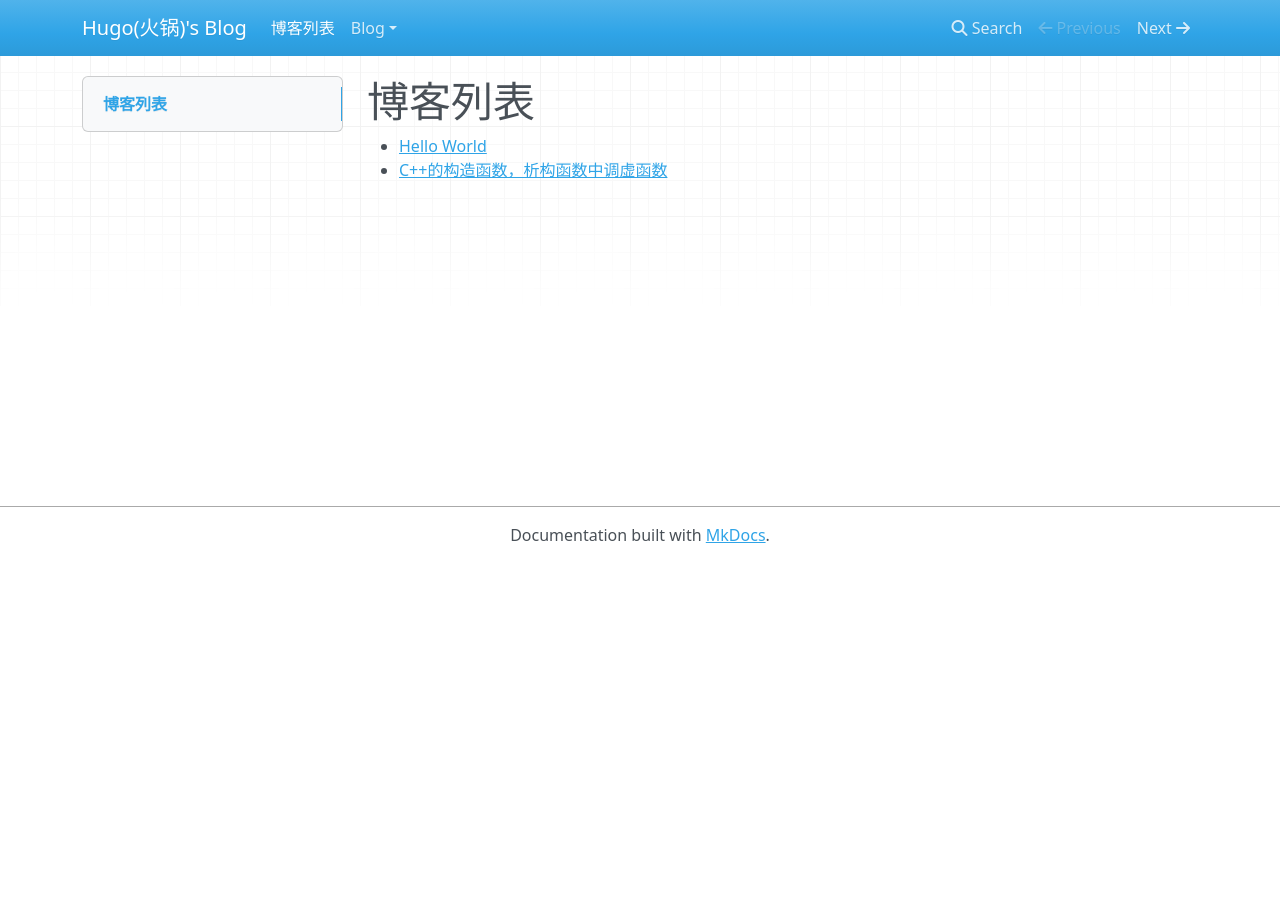
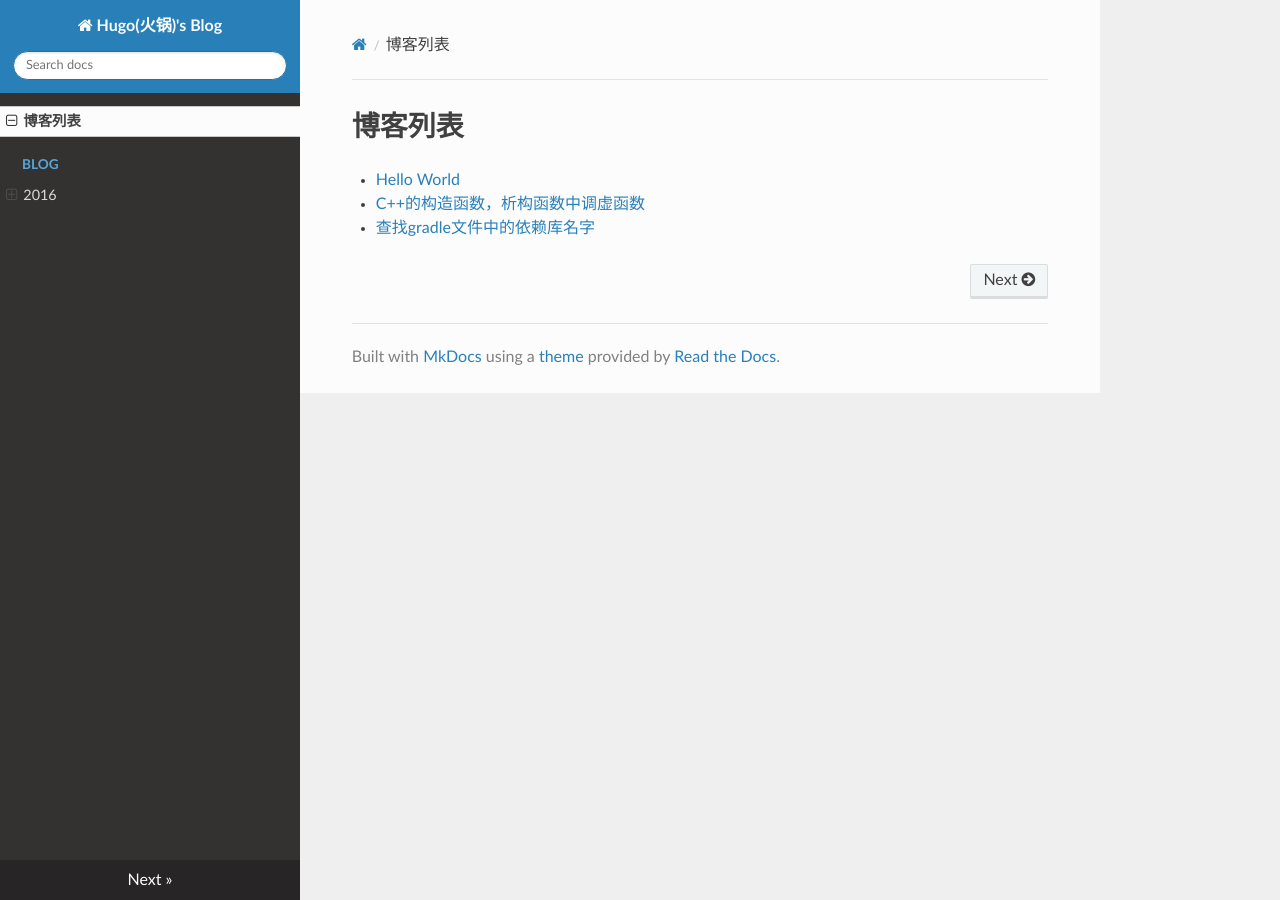
Before and after one commit to hugoxyz/blog, an MkDocs documentation site: the page built from docs/index.md, in a window 1280 px wide. Built offline with MkDocs 1.6.1, drawn with Linux system fonts in a browser that asks for light colours; nearby versions of some CDN libraries.

Commit message:
add article - find depences in gradle

```diff
--- a/docs/index.md
+++ b/docs/index.md
@@ -1,5 +1,6 @@
 
 # 博客列表
 
-* [Hello World](./blog/1.md)
-* [C++的构造函数，析构函数中调虚函数](./blog/2.md)
+* [Hello World](./blog/2016/5/1.md)
+* [C++的构造函数，析构函数中调虚函数](./blog/2016/5/2.md)
+* [查找gradle文件中的依赖库名字](./blog/2016/5/3.md)
--- a/mkdocs.yml
+++ b/mkdocs.yml
@@ -1,6 +1,8 @@
 site_name: Hugo(火锅)'s Blog
 site_author: Hugo Huang
 site_favicon: favicon.ico
+theme: readthedocs
+
 # pages:
 # - Home: index.md
 
```
Also changed, not shown: docs/blog/2016/5/3.md (added, +36 -0 lines), docs/blog/2016/5/1.md (renamed from docs/blog/1.md), docs/blog/2016/5/2.md (renamed from docs/blog/2.md), 2 other files.
